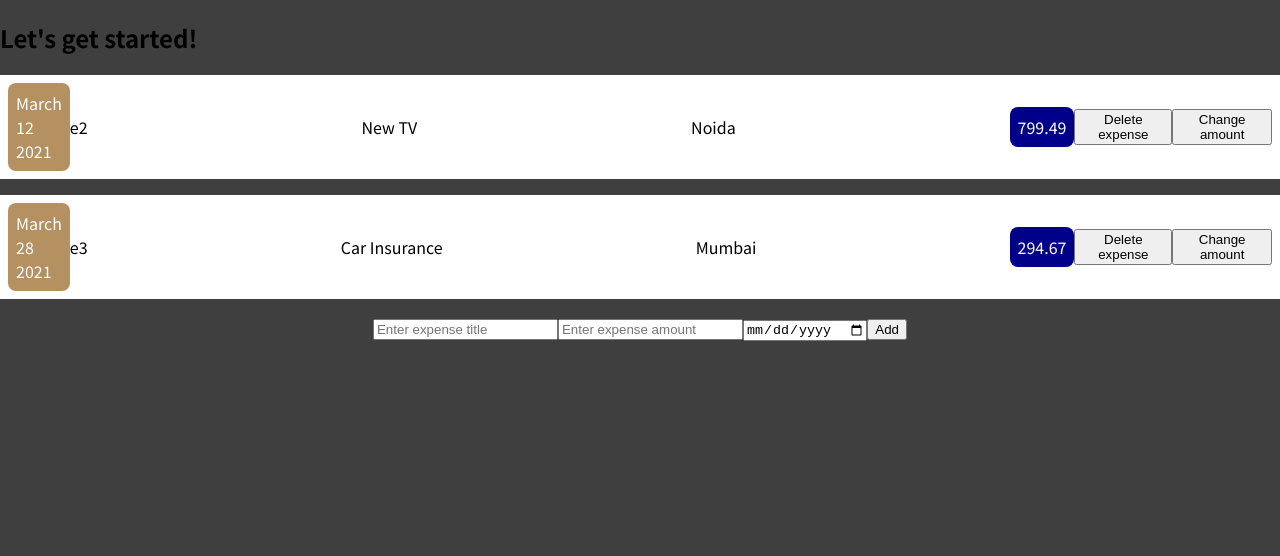
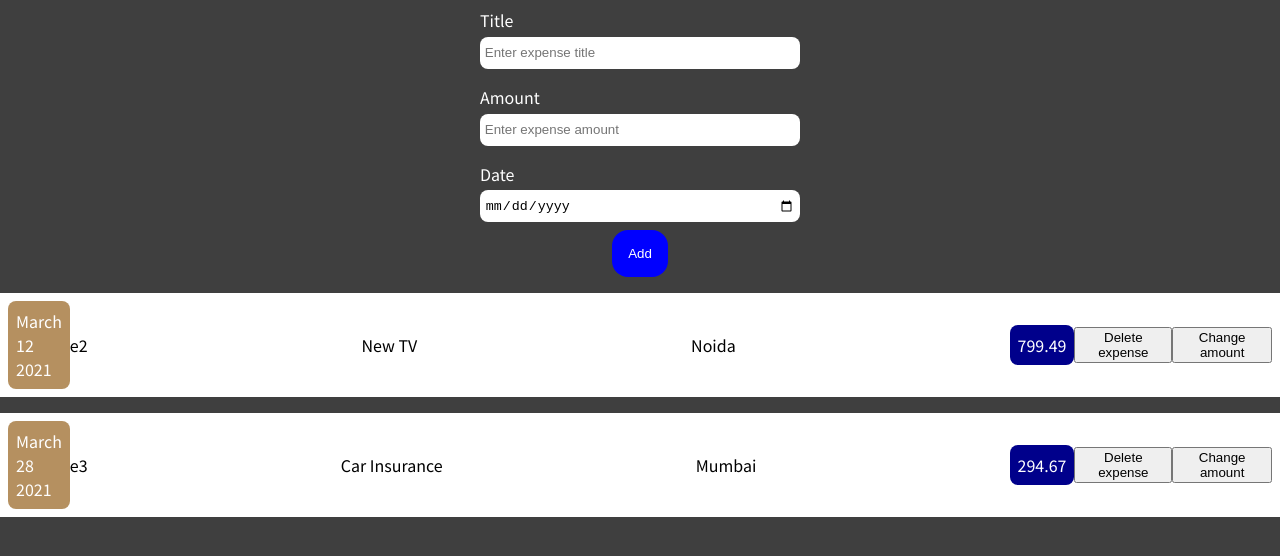
Before and after one commit to sps-398/react-course, a React (Create React App) app: page / in a window 1280 px wide. Shown: the top 556 px of the page. Built offline with nearby package versions, Linux system fonts and the light colour scheme.

Commit message:
task4_ass2_react

```diff
--- a/src/App.js
+++ b/src/App.js
@@ -4,9 +4,8 @@ import ExpenseForm from './components/ExpenseForm';
 function App() {
   return (
     <div>
-      <h2>Let's get started!</h2>
+      <ExpenseForm></ExpenseForm>
       <Expenses></Expenses>
-      <ExpenseForm></ExpenseForm>
     </div>
   );
 }
--- a/src/components/ExpenseForm.css
+++ b/src/components/ExpenseForm.css
@@ -1,5 +1,45 @@
-.add_expense_form {
+.flex {
     display: flex;
     justify-content: center;
     align-items: center;
 }
+
+.add_expense_form_container {
+    width: 100vw;
+}
+
+.add_expense_form {
+    width: 50%;
+    margin: auto;
+    flex-direction: column;
+    color: white;
+}
+
+.expense_form_input {
+    width: 50%;
+    margin: 0.5rem;
+}
+
+.expense_form_input > input {
+    width: 100%;
+    outline: none;
+    height: 2rem;
+    border: none;
+    border-radius: 0.5rem;
+    margin-top: 0.3rem;
+    padding: 0.3rem;
+}
+
+.expense_form_action {
+    width: 50%;
+}
+
+.expense_form_action > button {
+    padding: 1rem;
+    /* height: 2rem; */
+    background-color: blue;
+    color: white;
+    border-radius: 1rem;
+    cursor: pointer;
+    border: none;
+}
--- a/src/components/ExpenseForm.js
+++ b/src/components/ExpenseForm.js
@@ -1,13 +1,29 @@
+import React, { useState } from 'react';
 import './ExpenseForm.css';
 
 function ExpenseForm() {
+    const [ enteredTitle, setTitle ] = useState("");
+    const [ enteredAmount, setAmount ] = useState("");
+    const [ enteredDate, setDate ] = useState("");
+
     return (
-        <div className="add_expense_form">
-            <form>
-                <input type="text" onChange={e => console.log(e.target.value)} placeholder="Enter expense title" name="expense_title"></input>
-                <input type="number" placeholder="Enter expense amount" name="expense_amount"></input>
-                <input type="date" name="expense_date"></input>
-                <button type="submit">Add</button>
+        <div className="add_expense_form_contianer flex">
+            <form className='add_expense_form flex'>
+                <div className='expense_form_input'>
+                    <label>Title</label>
+                    <input type="text" onChange={e => setTitle(e.target.value)} value={enteredTitle} placeholder="Enter expense title" name="expense_title"></input>
+                </div>
+                <div className='expense_form_input'>
+                    <label>Amount</label>
+                    <input type="number" onChange={e => setAmount(e.target.value)} value={enteredAmount} placeholder="Enter expense amount" name="expense_amount"></input>
+                </div>
+                <div className='expense_form_input'>
+                    <label>Date</label>
+                    <input type="date" onChange={e => setDate(e.target.value)} value={enteredDate} name="expense_date"></input>
+                </div>
+                <div className='expense_form_action flex'>
+                    <button type="submit">Add</button>
+                </div>
             </form>
         </div>
     );
```
